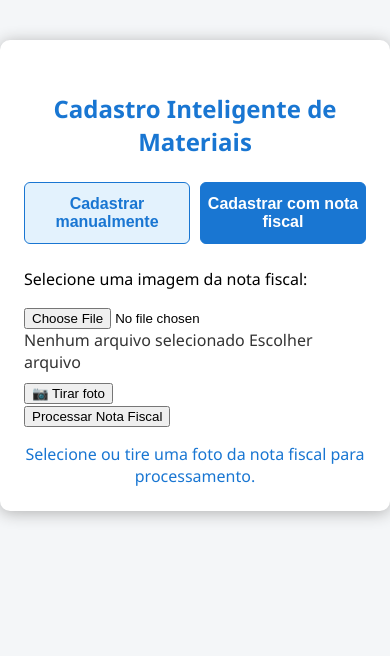
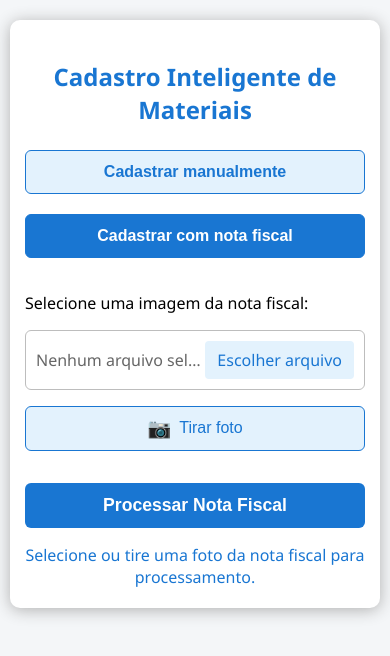
Before and after one commit to ScienceMentorshipAcademy/Agente_IA, a plain HTML site: page index.html in a window 390 px wide. Both pictures are taken after a click on the button "Cadastrar com nota fiscal". Drawn offline with Linux system fonts and the light colour scheme.

Commit message:
Update styles.css

```diff
--- a/styles.css
+++ b/styles.css
@@ -63,7 +63,7 @@ textarea {
   resize: vertical;
 }
 
-button[type="submit"] {
+button[type="submit"], .btn-enviar {
   width: 100%;
   padding: 12px;
   background: #1976d2;
@@ -74,9 +74,10 @@ button[type="submit"] {
   font-weight: bold;
   cursor: pointer;
   transition: background 0.2s;
+  margin-top: 16px;
 }
 
-button[type="submit"]:hover {
+button[type="submit"]:hover, .btn-enviar:hover {
   background: #1565c0;
 }
 
@@ -97,3 +98,103 @@ button[type="submit"]:hover {
   font-size: 1em;
   display: none;
 }
+
+/* Estilos para o input de arquivo */
+.file-input-container {
+  position: relative;
+  margin-bottom: 16px;
+}
+
+.file-input-container input[type="file"] {
+  position: absolute;
+  width: 0.1px;
+  height: 0.1px;
+  opacity: 0;
+  overflow: hidden;
+  z-index: -1;
+}
+
+.file-input-label {
+  display: flex;
+  justify-content: space-between;
+  align-items: center;
+  padding: 10px;
+  border: 1px solid #bdbdbd;
+  border-radius: 6px;
+  cursor: pointer;
+  overflow: hidden;
+}
+
+#fileNameDisplay {
+  white-space: nowrap;
+  overflow: hidden;
+  text-overflow: ellipsis;
+  color: #666;
+}
+
+.file-input-button {
+  background: #e3f2fd;
+  color: #1976d2;
+  padding: 8px 12px;
+  border-radius: 4px;
+  font-weight: 500;
+  white-space: nowrap;
+}
+
+/* Estilos para o botão de câmera */
+.camera-option {
+  margin-bottom: 16px;
+}
+
+.camera-btn {
+  width: 100%;
+  padding: 10px;
+  background: #e3f2fd;
+  color: #1976d2;
+  border: 1px solid #1976d2;
+  border-radius: 6px;
+  font-size: 1em;
+  cursor: pointer;
+  display: flex;
+  justify-content: center;
+  align-items: center;
+  gap: 8px;
+}
+
+.camera-icon {
+  font-size: 1.2em;
+}
+
+/* Estilos para o preview da imagem */
+#imagePreview {
+  margin-top: 20px;
+  text-align: center;
+}
+
+#previewImg {
+  max-width: 100%;
+  max-height: 300px;
+  border-radius: 6px;
+  border: 1px solid #ddd;
+}
+
+/* Responsividade para dispositivos móveis */
+@media (max-width: 480px) {
+  .container {
+    max-width: 100%;
+    margin: 20px 10px;
+    padding: 20px 15px;
+  }
+
+  .opcoes {
+    flex-direction: column;
+  }
+
+  .opcao {
+    margin-bottom: 10px;
+  }
+
+  h2 {
+    font-size: 1.5em;
+  }
+}
```
